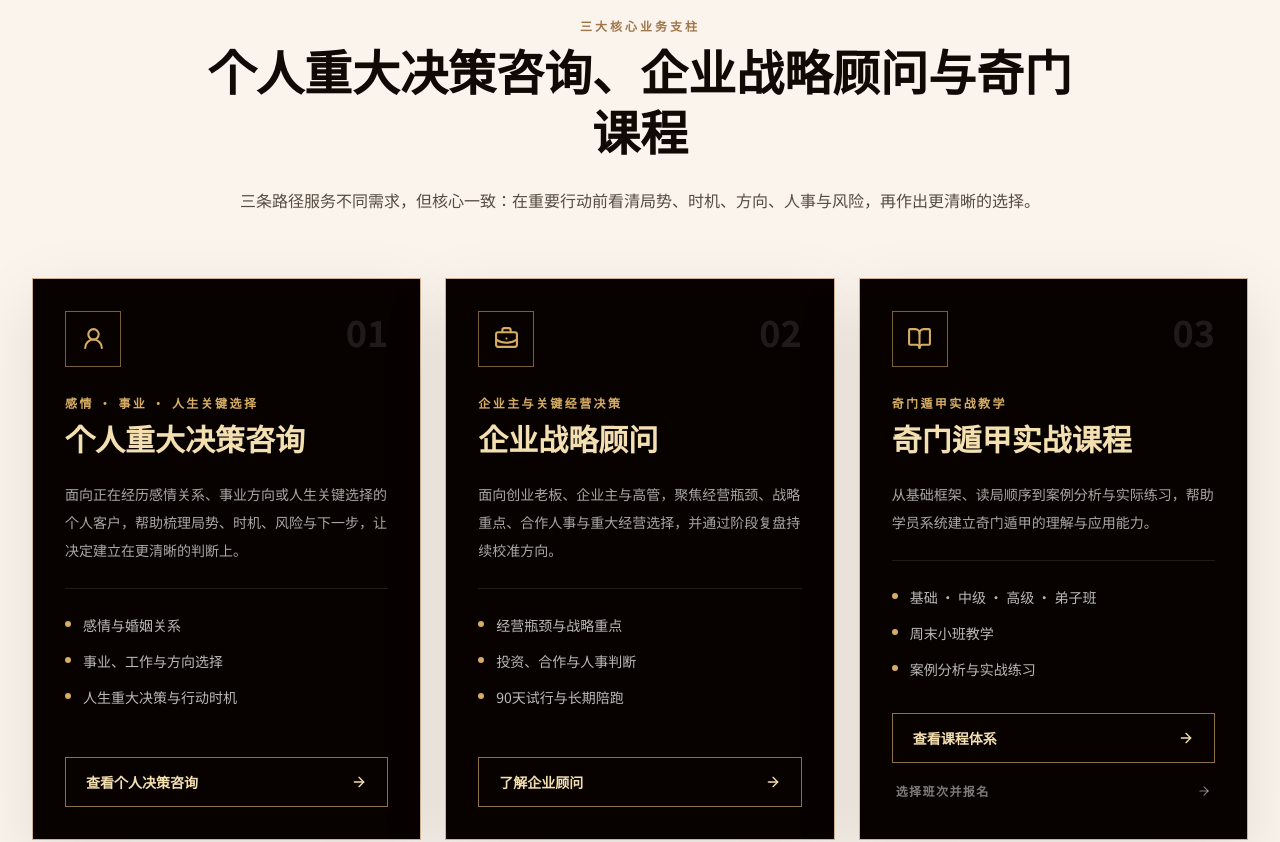
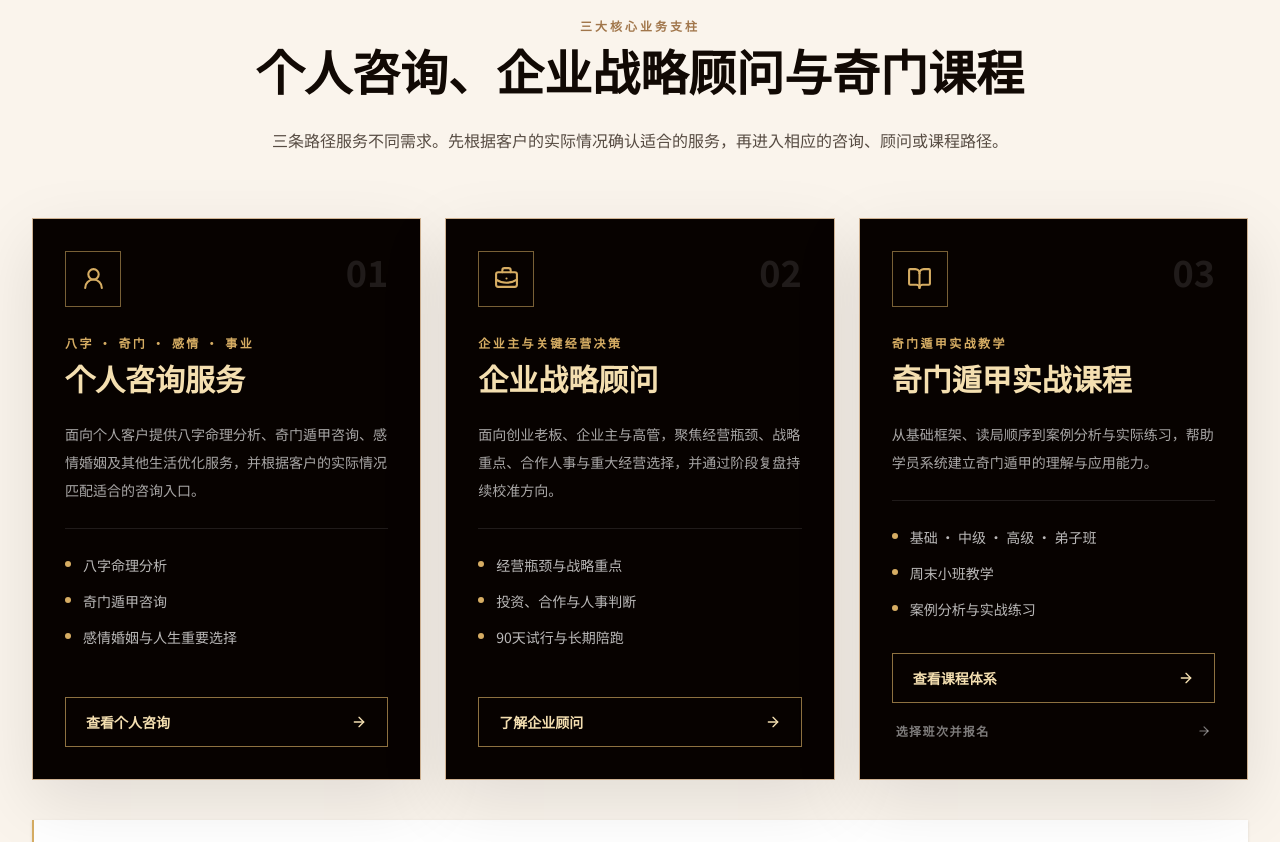
Before and after one commit to BODHIWONG/qmfeng-website, a Next.js app: page / in a window 1280 px wide. Shown: the part 1140-1982 px from the top of the page. Built offline with nearby package versions, Linux system fonts and the light colour scheme.

Commit message:
Align homepage service pillars with current offerings

```diff
--- a/components/service-cards.tsx
+++ b/components/service-cards.tsx
@@ -28,19 +28,19 @@ const pillars: Pillar[] = [
   {
     number: "01",
     icon: UserRound,
-    eyebrowZh: "感情 · 事业 · 人生关键选择",
-    eyebrowEn: "Relationship, Career & Life Decisions",
-    titleZh: "个人重大决策咨询",
-    titleEn: "Personal Decision Advisory",
+    eyebrowZh: "八字 · 奇门 · 感情 · 事业",
+    eyebrowEn: "Bazi, Qi Men, Relationship & Career",
+    titleZh: "个人咨询服务",
+    titleEn: "Personal Advisory",
     bodyZh:
-      "面向正在经历感情关系、事业方向或人生关键选择的个人客户，帮助梳理局势、时机、风险与下一步，让决定建立在更清晰的判断上。",
+      "面向个人客户提供八字命理分析、奇门遁甲咨询、感情婚姻及其他生活优化服务，并根据客户的实际情况匹配适合的咨询入口。",
     bodyEn:
-      "Private advisory for relationship, career and major life decisions, helping clients examine the situation, timing, risks and practical next steps before deciding.",
-    featuresZh: ["感情与婚姻关系", "事业、工作与方向选择", "人生重大决策与行动时机"],
-    featuresEn: ["Relationship & Marriage Decisions", "Career, Work & Direction", "Major Life Decisions & Timing"],
+      "Personal advisory including Bazi Analysis, Qi Men Dun Jia consultation, relationship and marriage advisory, and other life-optimisation services matched to the client’s actual situation.",
+    featuresZh: ["八字命理分析", "奇门遁甲咨询", "感情婚姻与人生重要选择"],
+    featuresEn: ["Bazi Analysis", "Qi Men Dun Jia Consultation", "Relationship, Marriage & Important Life Choices"],
     href: "/personal-advisory",
-    ctaZh: "查看个人决策咨询",
-    ctaEn: "Explore Personal Decision Advisory",
+    ctaZh: "查看个人咨询",
+    ctaEn: "Explore Personal Advisory",
   },
   {
     number: "02",
@@ -101,14 +101,14 @@ export default function ServiceCards() {
             style={{ fontFamily: "var(--font-cormorant), var(--font-noto-serif), serif", color: "oklch(0.15 0.02 60)" }}
           >
             {t(
-              "个人重大决策咨询、企业战略顾问与奇门课程",
-              "Personal Decision Advisory, Business Strategic Advisory and Qi Men Education"
+              "个人咨询、企业战略顾问与奇门课程",
+              "Personal Advisory, Business Strategic Advisory and Qi Men Education"
             )}
           </h2>
           <p className="text-sm leading-7 text-[oklch(0.42_0.02_60)] md:text-base">
             {t(
-              "三条路径服务不同需求，但核心一致：在重要行动前看清局势、时机、方向、人事与风险，再作出更清晰的选择。",
-              "Three pathways serve different needs, with one shared purpose: to clarify the situation, timing, direction, people dynamics and risk before important action."
+              "三条路径服务不同需求。先根据客户的实际情况确认适合的服务，再进入相应的咨询、顾问或课程路径。",
+              "The three pathways serve different needs. The appropriate consultation, advisory or course pathway is matched to the client’s actual situation."
             )}
           </p>
         </motion.div>
@@ -178,8 +178,8 @@ export default function ServiceCards() {
 
         <div className="mt-10 border-l-2 border-[#d6ad63] bg-white px-6 py-5 text-sm leading-7 text-[oklch(0.38_0.02_60)] shadow-sm">
           {t(
-            "不确定适合哪一条路径？说明你目前最需要解决的问题，我们会协助你匹配个人重大决策咨询、企业顾问或奇门课程。八字、风水、择日等专项服务可在个人咨询页面进一步了解。",
-            "Not sure which pathway fits? Tell us the main issue you need to address and we will help match you with personal decision advisory, business advisory or a Qi Men course. Bazi, Feng Shui, date selection and other specialist services remain available within Personal Advisory."
+            "不确定适合哪一条路径？请先说明目前的情况，我们会协助匹配个人咨询、企业顾问或奇门课程。",
+            "Not sure which pathway fits? Share the current situation and we will help match you with Personal Advisory, Business Advisory or a Qi Men course."
           )}
         </div>
       </div>
```
